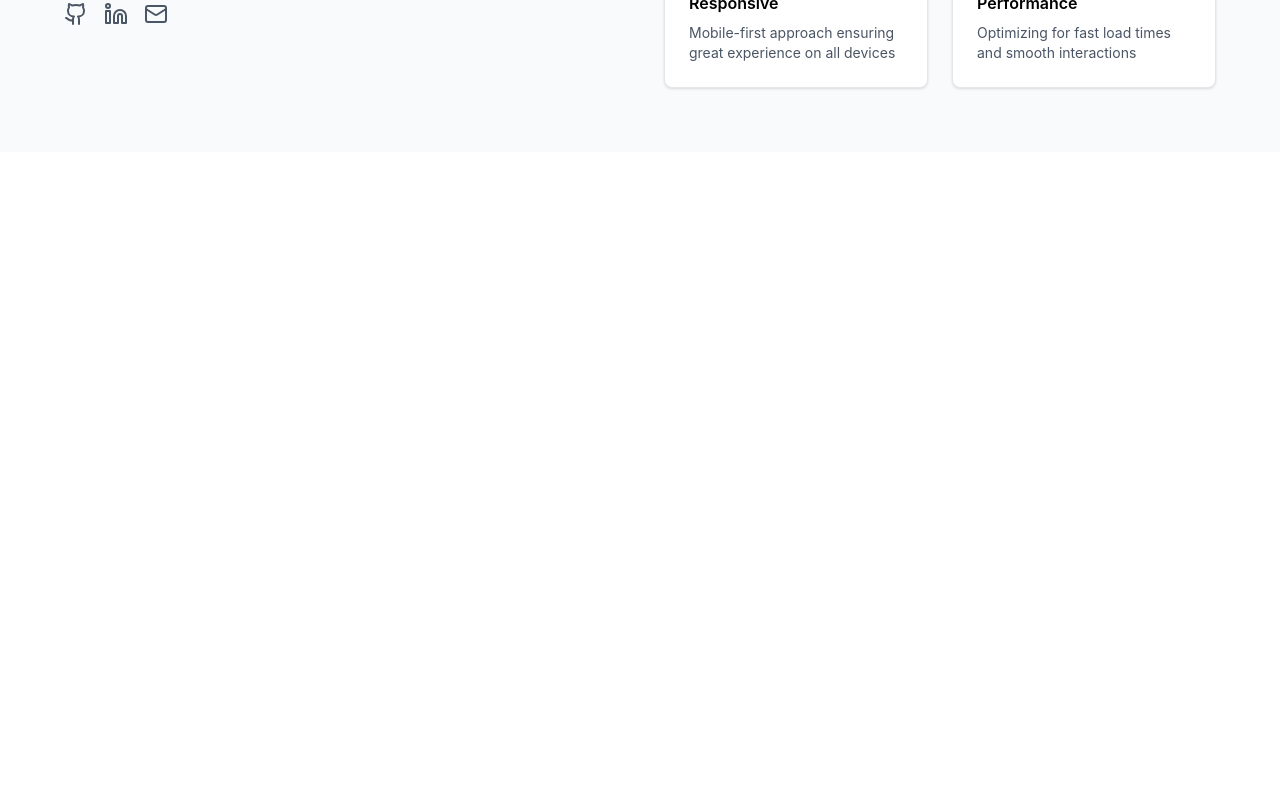
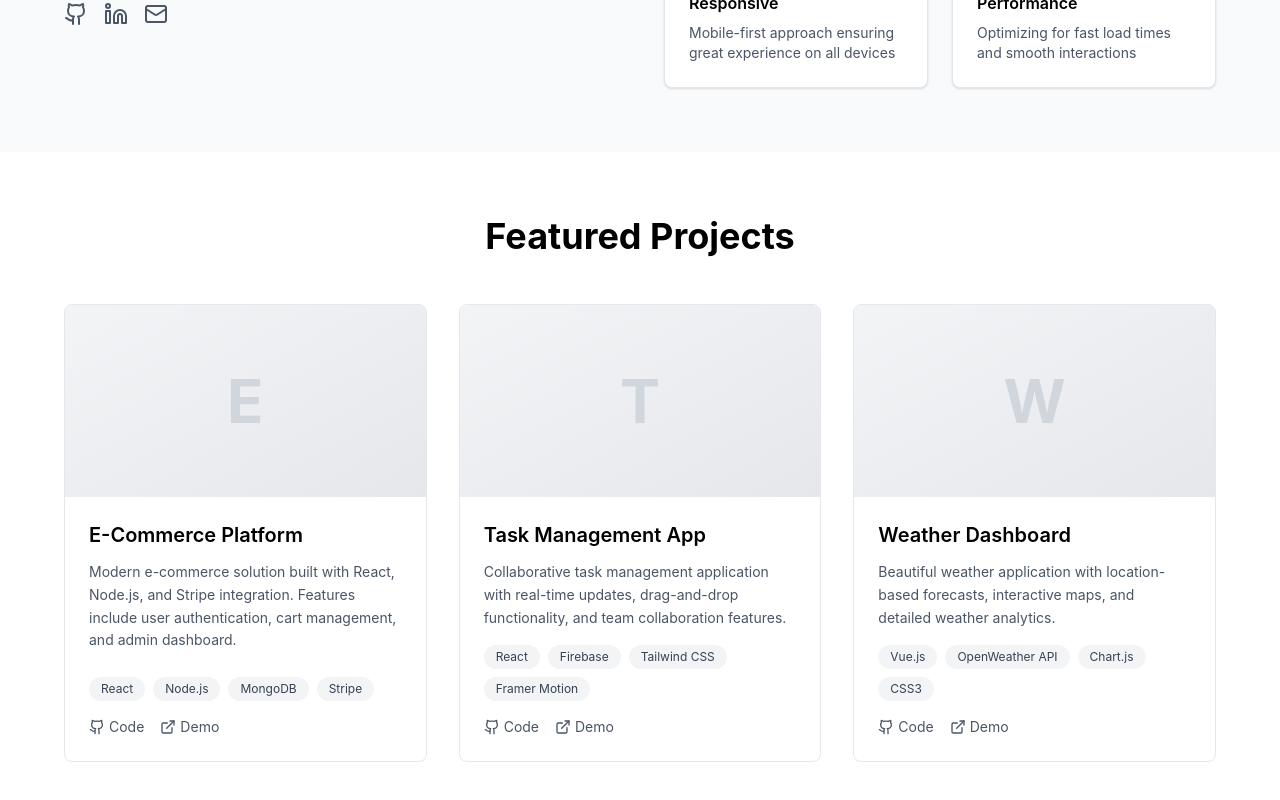
Before and after one commit to VaysNa/Portfolio-01, a React (Vite) app: page / in a window 1280 px wide. Shown: the part 1228-2028 px from the top of the page. Before the commit the page ends 1380 px from the top, so only its background shows below. Built offline with nearby package versions, Linux system fonts and the light colour scheme.

Commit message:
adding featured projects

```diff
--- a/src/App.jsx
+++ b/src/App.jsx
@@ -4,6 +4,7 @@
 import { useScrollToTop } from "./hooks/useScrollToTop";
 import Hero from "./components/Hero";
 import About from "./components/About";
+import Projects from "./components/projects";
 
 const App = () => {
   const hasAnimated = useIntersectionObserver();
@@ -14,6 +15,7 @@
       <Navigation />
       <Hero hasAnimated={hasAnimated} />
       <About hasAnimated={hasAnimated} />
+      <Projects hasAnimated={hasAnimated} />
     </div>
   );
 };
--- /dev/null
+++ b/src/components/ProjectCard.jsx
@@ -0,0 +1,51 @@
+import React from "react";
+import { Github, ExternalLink } from "lucide-react";
+
+const ProjectCard = ({ project }) => {
+  return (
+    <div className="group bg-white border border-gray-200 rounded-lg overflow-hidden hover:shadow-lg transition-all duration-300 hover:-translate-y-1 flex flex-col h-full ">
+      <div className="h-48 bg-gradient-to-br from-gray-100 to-gray-200 flex items-center justify-center">
+        <div className="text-6xl font-bold text-gray-300">
+          {project.title.charAt(0)}
+        </div>
+      </div>
+      <div className="p-6 flex flex-col flex-grow ">
+        <h3 className="text-xl font-semibold mb-3 group-hover:text-gray-600 transition-colors">
+          {project.title}
+        </h3>
+        <p className="text-gray-600 mb-4 text-sm leading-relaxed flex-grow">
+          {project.description}
+        </p>
+        <div className="flex flex-wrap gap-2 mb-4 ">
+          {project.tech.map((tech, techIndex) => (
+            <span
+              key={techIndex}
+              className="px-3 py-1 bg-gray-100 text-gray-700 rounded-full text-xs "
+            >
+              {tech}
+            </span>
+          ))}
+        </div>
+        {/* Icon untuk link repo ke github nya, buat liat source code projects */}
+        <div className="flex space-x-4 mt-auto ">
+          <a
+            href={project.github}
+            className="flex items-center text-gray-600 hover:text-black transition-colors text-sm"
+          >
+            <Github className="w-4 h-4 mr-1" />
+            Code
+          </a>
+          <a
+            href={project.demo}
+            className="flex items-center text-gray-600 hover:text-black transition-colors text-sm"
+          >
+            <ExternalLink className="w-4 h-4 mr-1" />
+            Demo
+          </a>
+        </div>
+      </div>
+    </div>
+  );
+};
+
+export default ProjectCard;
--- /dev/null
+++ b/src/components/Projects.jsx
@@ -0,0 +1,25 @@
+import React from "react";
+import { projects } from "../data/projects";
+import ProjectCard from "./ProjectCard";
+
+const Projects = ({ hasAnimated }) => {
+  return (
+    <section id="projects" className="py-16 px-6">
+      <div className="max-w-6xl mx-auto">
+        <div
+          className={`transition-all duration-1000 delay-300 ${hasAnimated.projects ? "opacity-100 translate-y-0" : "opacity-0 translate-y-10"}`}
+        >
+          <h2 className="text-4xl font-bold mb-12 text-center">
+            Featured Projects
+          </h2>
+          <div className="grid md:grid-cols-2 lg:grid-cols-3 gap-8">
+            {projects.map((project, index) => (
+              <ProjectCard key={index} project={project} />
+            ))}
+          </div>
+        </div>
+      </div>
+    </section>
+  );
+};
+export default Projects;
```
